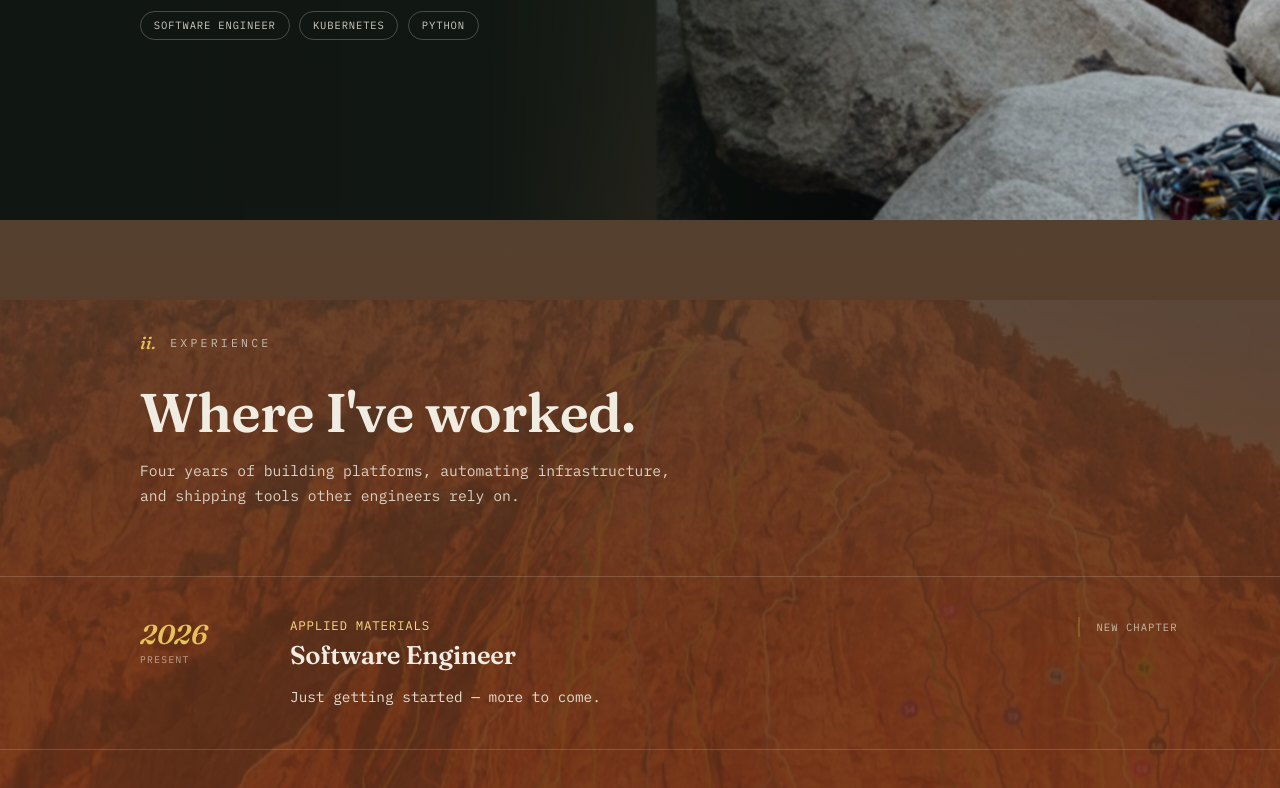
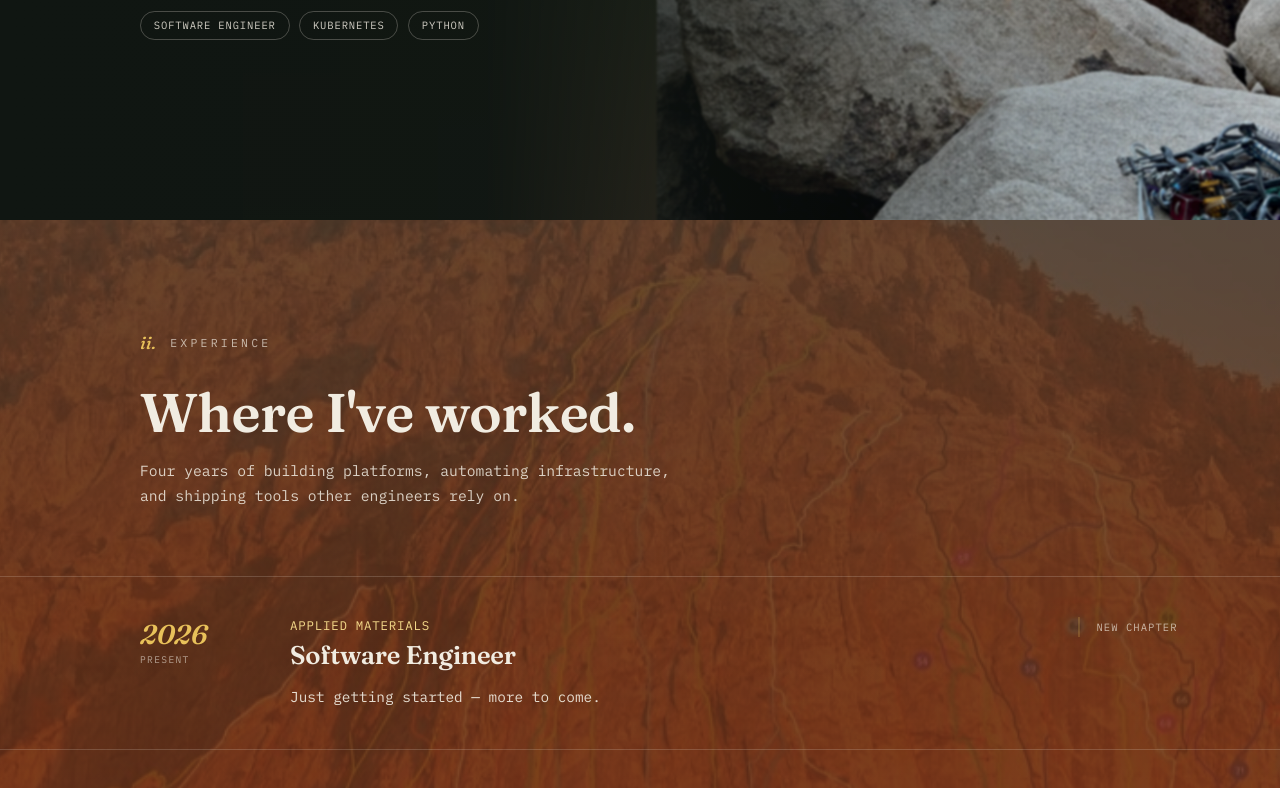
Before and after one commit to erikjearl/erikjearl.com, a React (Vite) app: page / in a window 1280 px wide. Shown: the part 1380-2168 px from the top of the page. Built offline with nearby package versions, Linux system fonts and the light colour scheme.

Commit message:
fix: experience topo band — mask moved from layer to img (mask was clipping parallax overscan); ridge raised

```diff
--- a/src/styles/experience.css
+++ b/src/styles/experience.css
@@ -11,10 +11,15 @@
 #experience .bg-layer{
   opacity:.42;
   mix-blend-mode:soft-light;
-  -webkit-mask-image:linear-gradient(180deg, #000 82%, transparent 100%);
-  mask-image:linear-gradient(180deg, #000 82%, transparent 100%);
 }
-#experience .bg-layer img{top:-20%;object-position:center top;filter:contrast(1.2) saturate(1.35);}
+#experience .bg-layer img{
+  top:-26%;
+  height:134%;
+  object-position:center top;
+  filter:contrast(1.2) saturate(1.35);
+  -webkit-mask-image:linear-gradient(180deg, #000 80%, transparent 94%);
+  mask-image:linear-gradient(180deg, #000 80%, transparent 94%);
+}
 .exp-head{
   padding:0 8vw 0 calc(var(--rail-w) + 28px);
   margin-bottom:4.2rem;
```
